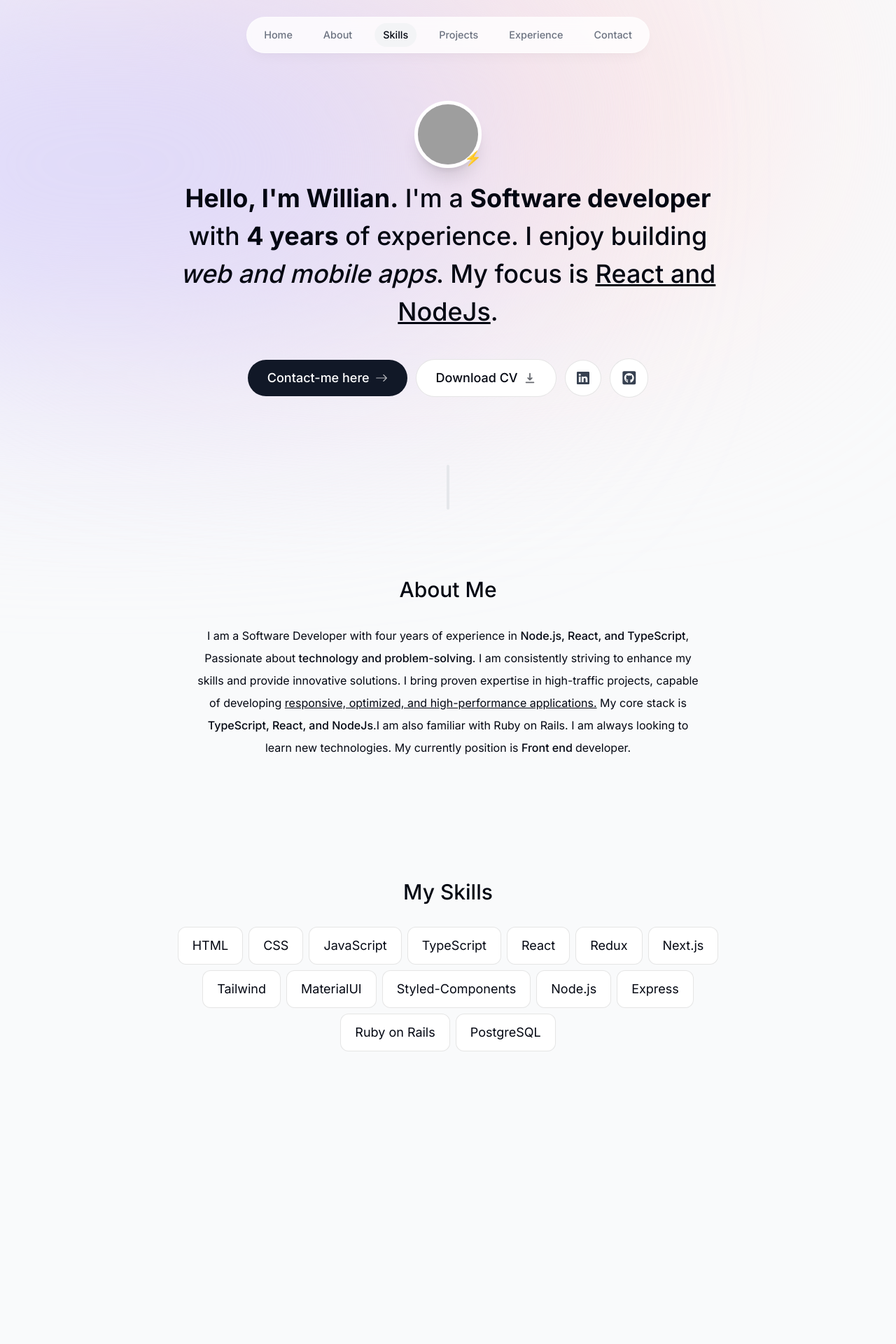
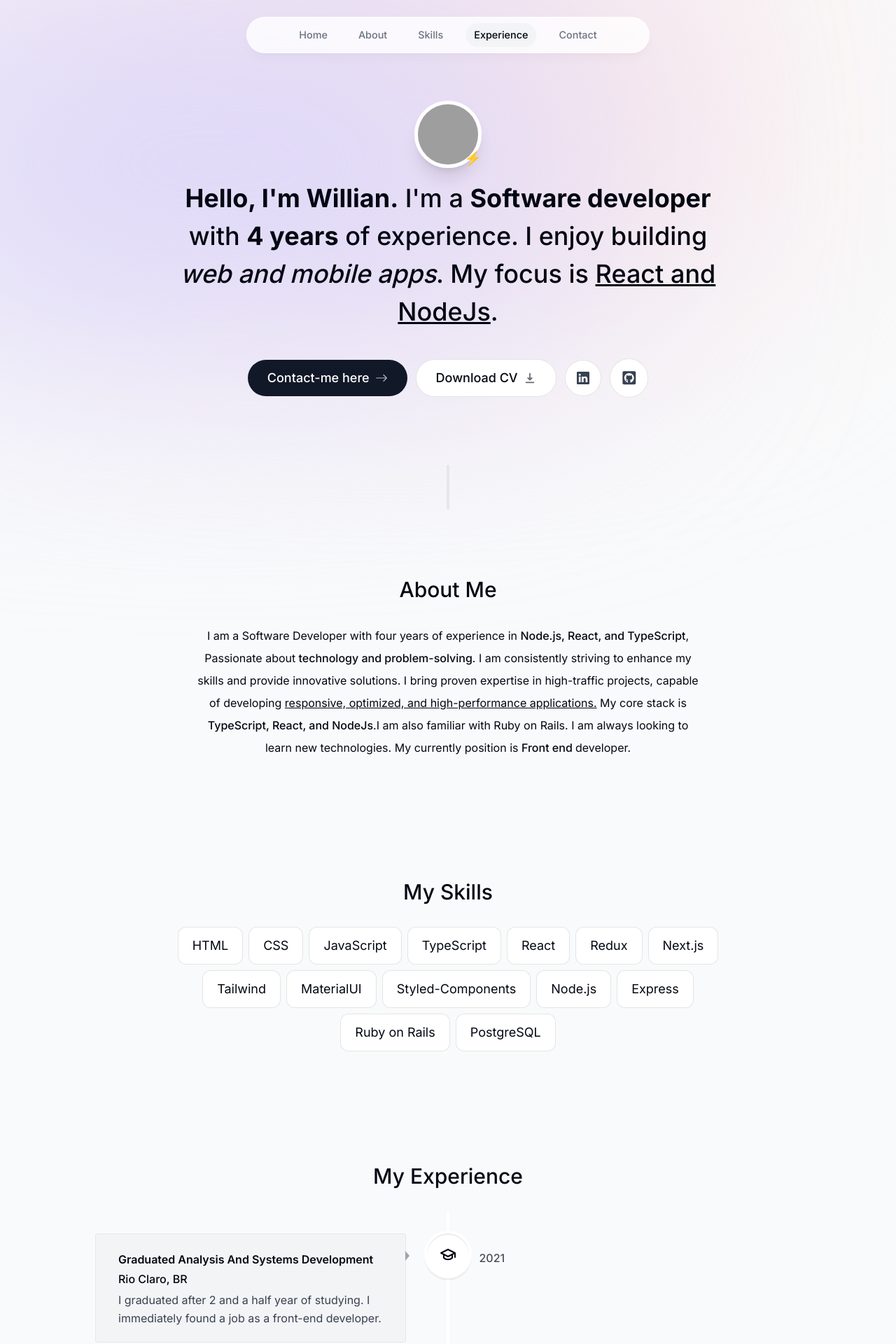
Before and after one commit to dev-puga/portfolio-web, a Next.js app: page / in a window 1280 px wide. Shown: the top 1920 px of the page at 70% size. Built offline with nearby package versions, Linux system fonts and the light colour scheme; grey boxes are pictures that could not be loaded.

Commit message:
feat: working on experience component

```diff
--- a/app/layout.tsx
+++ b/app/layout.tsx
@@ -18,19 +18,14 @@ export default function RootLayout({
   return (
     <html lang="en" className="!scroll-smooth">
       <body
-        className={`${inter.className} bg-gray-50 text-gray-950 h-[5000px] relative pt-28 sm:pt-36`}
+        className={`${inter.className} bg-gray-50 text-gray-950 relative pt-28 sm:pt-36 dark:bg-gray-900 dark:text-gray-50 dark:text-opacity-90`}
       >
-        <div
-          className="bg-[#fbe2e3] absolute top-[-6rem] -z-10 right-[11rem] h-[31.25rem] w-[31.25rem] rounded-full blur-[10rem]
-           sm:w-[68.75rem]"
-        ></div>
-        <div
-          className="bg-[#dbd7fb] absolute top-[-1rem] -z-10 left-[35rem] h-[31.25rem] w-[50rem] rounded-full blur-[10rem]
-           sm:w-[68.75rem] md:left-[-33rem] lg:left-[-28rem] xl:left-[-25rem] 2xl:left-[-5rem]"
-        ></div>
+        <div className="bg-[#fbe2e3] absolute top-[-6rem] -z-10 right-[11rem] h-[31.25rem] w-[31.25rem] rounded-full blur-[10rem] sm:w-[68.75rem] dark:bg-[#946263]"></div>
+        <div className="bg-[#dbd7fb] absolute top-[-1rem] -z-10 left-[-35rem] h-[31.25rem] w-[50rem] rounded-full blur-[10rem] sm:w-[68.75rem] md:left-[-33rem] lg:left-[-28rem] xl:left-[-15rem] 2xl:left-[-5rem] dark:bg-[#676394]"></div>
+
         <ActiveSectionProvider>
+          <Header />
           {children}
-          <Header />
         </ActiveSectionProvider>
       </body>
     </html>
--- a/app/page.tsx
+++ b/app/page.tsx
@@ -1,8 +1,8 @@
 import About from "@/components/about";
+import Experience from "@/components/experience";
 import Intro from "@/components/intro";
 import SectionDivider from "@/components/section-divider";
 import Skills from "@/components/skills";
-import Image from "next/image";
 
 export default function Home() {
   return (
@@ -11,6 +11,7 @@ export default function Home() {
       <SectionDivider />
       <About />
       <Skills />
+      <Experience />
     </main>
   );
 }
--- a/components/experience.tsx
+++ b/components/experience.tsx
@@ -1,14 +1,59 @@
+"use client";
+
+import React from "react";
 import SectionHeading from "./section-heading";
+import { experiencesData } from "@/lib/data";
+import useSectionInView from "@/hooks/useSectionInView";
 import {
   VerticalTimeline,
   VerticalTimelineElement,
 } from "react-vertical-timeline-component";
 import "react-vertical-timeline-component/style.min.css";
+import { motion } from "framer-motion";
 
 export default function Experience() {
+  const { ref } = useSectionInView("Experience");
+
   return (
-    <section id="experience">
-      <SectionHeading>My Experiences</SectionHeading>
-    </section>
+    <motion.section
+      ref={ref}
+      initial={{ opacity: 0, y: 100 }}
+      animate={{ opacity: 1, y: 0 }}
+      transition={{ delay: 0.175 }}
+      id="experience"
+      className="mb-28 max-w-[70rem] text-center leading-8 sm:mb-40 scroll-mt-28"
+    >
+      <SectionHeading>My experience</SectionHeading>
+      <VerticalTimeline animate={false}>
+        {experiencesData.map((item, index) => (
+          <React.Fragment key={index}>
+            <VerticalTimelineElement
+              contentStyle={{
+                background: "#f3f4f6",
+                boxShadow: "none",
+                border: "1px solid rgba(0, 0, 0, 0.05)",
+                textAlign: "left",
+                padding: "1.3rem 2rem",
+              }}
+              contentArrowStyle={{
+                borderRight: "0.4rem solid #9ca3af",
+              }}
+              date={item.date}
+              icon={item.icon}
+              iconStyle={{
+                background: "white",
+                fontSize: "1.5rem",
+              }}
+            >
+              <h3 className="font-semibold capitalize">{item.title}</h3>
+              <p className="font-normal !mt-0">{item.location}</p>
+              <p className="!mt-1 !font-normal text-gray-700 dark:text-white/75">
+                {item.description}
+              </p>
+            </VerticalTimelineElement>
+          </React.Fragment>
+        ))}
+      </VerticalTimeline>
+    </motion.section>
   );
 }
--- a/components/skills.tsx
+++ b/components/skills.tsx
@@ -22,10 +22,13 @@ export default function Skills() {
   const { ref } = useSectionInView("Skills");
 
   return (
-    <section
+    <motion.section
       id="skills"
       ref={ref}
       className="mb-28 max-w-[53rem] scroll-mt-28 text-center sm:mb-40"
+      initial={{ opacity: 0, y: 100 }}
+      animate={{ opacity: 1, y: 0 }}
+      transition={{ delay: 0.175 }}
     >
       <SectionHeading>My Skills </SectionHeading>
       <ul className="flex flex-wrap justify-center gap-2 text-lg to-gray-800">
@@ -45,6 +48,6 @@ export default function Skills() {
           </motion.li>
         ))}
       </ul>
-    </section>
+    </motion.section>
   );
 }
--- a/lib/data.ts
+++ b/lib/data.ts
@@ -18,10 +18,6 @@ export const links = [
     hash: "#skills",
   },
   {
-    name: "Projects",
-    hash: "#projects",
-  },
-  {
     name: "Experience",
     hash: "#experience",
   },
@@ -35,36 +31,32 @@ export const experiencesData = [
   {
     title: "Graduated Analysis and Systems Development",
     location: "Rio Claro, BR",
-    description:
-      "I graduated after 2 and a half year of studying. I immediately found a job as a front-end developer.",
+    description: "I graduated after 2 and a half year of studying. I immediately found a job as a front-end developer.",
     icon: React.createElement(LuGraduationCap),
     date: "2021",
   },
   {
     title: "Front-End Developer JR",
     location: "Rio Claro, BR",
-    description:
-      "Developed the interface for a sales portal targeting large companies in the ceramics industry, resulting in an intuitive and engaging user experience. Worked closely with clients to understand and meet their needs, delivering customized and high-value solutions. Utilized BitBucket for code versioning and Docker to ensure a consistent development environment",
+    description: "Developed the interface for a sales portal targeting large companies in the ceramics industry, resulting in an intuitive and engaging user experience. Worked closely with clients to understand and meet their needs, delivering customized and high-value solutions. Utilized BitBucket for code versioning and Docker to ensure a consistent development environment",
     icon: React.createElement(CgWorkAlt),
     date: "2020 - 2021",
   },
   {
     title: "Front-End Developer PL",
     location: "Piracicaba, BR",
-    description:
-      "Developed responsive and performant interfaces for Pecege products, ensuring an exceptional user experience. Collaborated with multidisciplinary teams using Agile methodologies and Azure DevOps for task definition and refinement. Implemented new features following Git Flow and conducted Code Reviews to ensure code quality",
+    description:"Developed responsive and performant interfaces for Pecege products, ensuring an exceptional user experience. Collaborated with multidisciplinary teams using Agile methodologies and Azure DevOps for task definition and refinement. Implemented new features following Git Flow and conducted Code Reviews to ensure code quality",
     icon: React.createElement(CgWorkAlt),
     date: "2021 - 2023",
   },
   {
     title: "Full-Stack Developer",
     location: "Rio Claro, BR",
-    description:
-      "I work in frontend development using React and TypeScript, creating responsive and optimized interfaces. I also engage in backend development with Node.js and PostgreSQL database. I consistently collaborate with teams to ensure seamless integration between frontend and backend. Additionally, I perform maintenance and enhancement of legacy systems in Delphi, identifying and addressing issues",
+    description: "I work in frontend development using React and TypeScript, creating responsive and optimized interfaces. I also engage in backend development with Node.js and PostgreSQL database. I consistently collaborate with teams to ensure seamless integration between frontend and backend. Additionally, I perform maintenance and enhancement of legacy systems in Delphi, identifying and addressing issues",
     icon: React.createElement(FaReact),
     date: "2023 - present",
   },
-]
+] as const
 
 export const skillsData = [
   "HTML",
--- a/package.json
+++ b/package.json
@@ -28,6 +28,6 @@
     "typescript": "5.3.3"
   },
   "devDependencies": {
-    "@types/react-vertical-timeline-component": "^3.3.6"
+    "@types/react-vertical-timeline-component": "^3.3.3"
   }
 }
```
Also changed, not shown: 1 other file (tests, documents, lock files or other folders).
